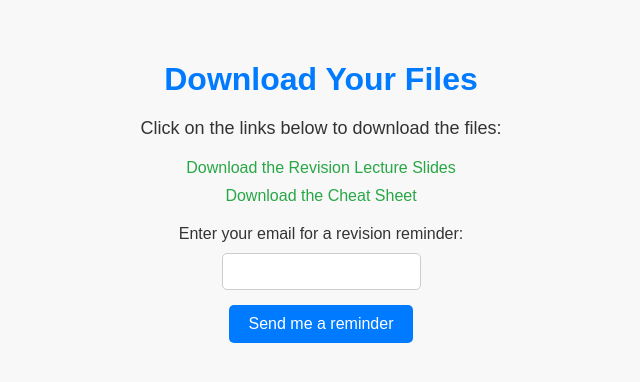
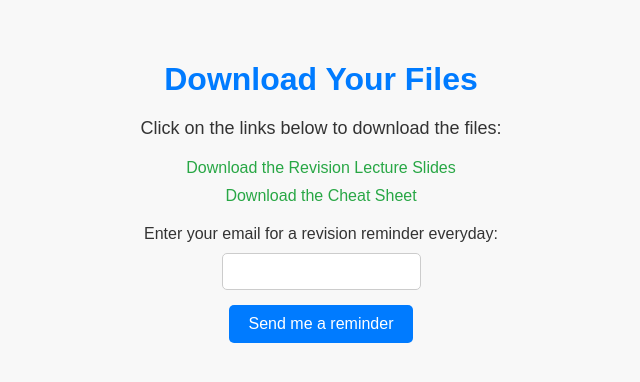
Before and after one commit to legendofskidmark/cc_term, a Flask app: template templates/output.html in a window 1280 px wide. Shown: the top 382 px of the page, without its empty margins (319-959 px from the left). Run offline with Flask 3, Linux system fonts and the light colour scheme; the template is opened without the code that fills it, so the values that code supplies are empty.

Commit message:
added email txt

```diff
--- a/templates/output.html
+++ b/templates/output.html
@@ -95,7 +95,7 @@
     </ul>
 
     <form action="/subscribe" method="POST">
-        <label for="email">Enter your email for a revision reminder:</label>
+        <label for="email">Enter your email for a revision reminder everyday:</label>
         <input type="text" id="email" name="email" required>
 
         <input class="submit" type="submit" value = "Send me a reminder"></input>
```
